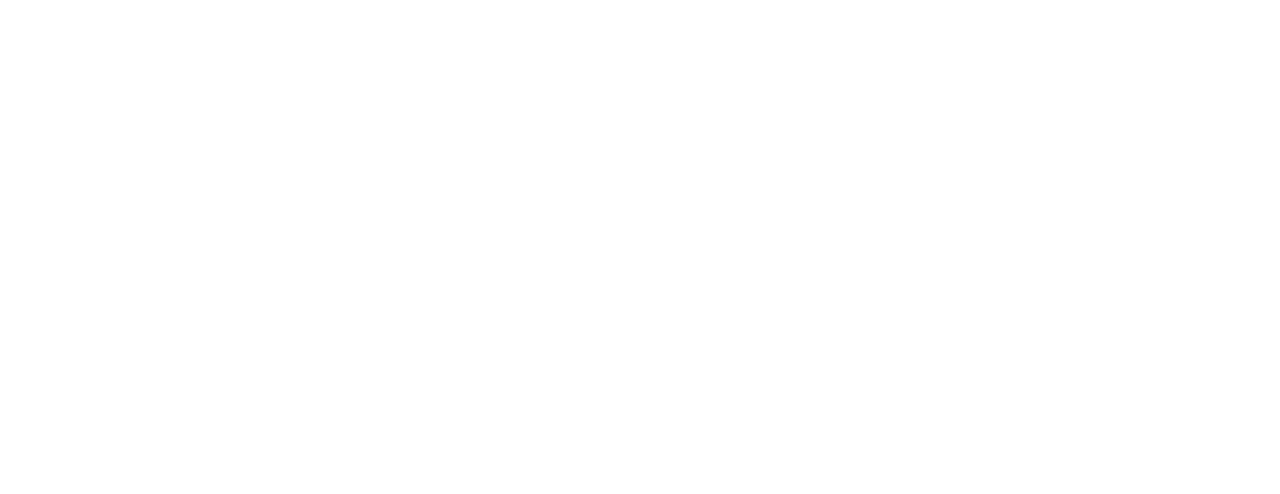
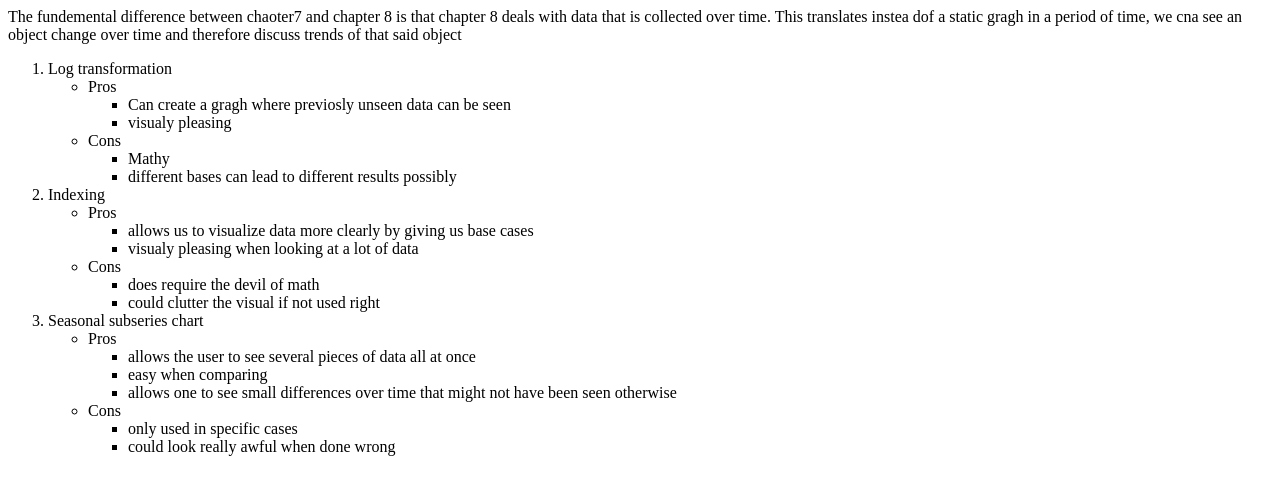
Before and after one commit to zaiscott/ChangesHW, a plain HTML site: page index.html in a window 1280 px wide. Drawn offline with Linux system fonts and the light colour scheme.

Commit message:
Update index.html

```diff
--- a/index.html
+++ b/index.html
@@ -1,9 +1,65 @@
 <html>
 <body>
-<p>
+
+   <p>The fundemental difference between chaoter7 and chapter 8 is that chapter 8 deals with data that is collected over time. This translates instea dof a static gragh in a period of time, we cna see an object change over time and therefore discuss trends of that said object </p>
+
+
+        <ol>
+            <li>Log transformation</li>
+            <ul>
+                <li>Pros</li>
+                <ul>
+                    <li> Can create a gragh where previosly unseen data can be seen</li>
+                    <li> visualy pleasing</li>
+                </ul>
+                <li>Cons</li>
+                <ul>
+                    <li> Mathy</li>
+                    <li> different bases can lead to different results possibly</li>
+                </ul>
+            </ul>
+            <li> Indexing</li>
+            <ul>
+                <li>Pros</li>
+                <ul>
+                    <li> allows us to visualize data more clearly by giving us base cases</li>
+                    <li> visualy pleasing when looking at a lot of data</li>
+                </ul>
+                <li>Cons</li>
+                <ul>
+                    <li> does require the devil of math</li>
+                    <li> could clutter the visual if not used right</li>
+                </ul>
+            </ul>
+            <li> Seasonal subseries chart </li>
+            <ul>
+                <li>Pros</li>
+                <ul>
+                    <li> allows the user to see several pieces of data all at once</li>
+                    <li> easy when comparing</li>
+                    <li> allows one to see small differences over time that might not have been seen otherwise</li>
+                </ul>
+                <li>Cons</li>
+                <ul>
+                    <li> only used in specific cases</li>
+                    <li> could look really awful when done wrong</li>
+                </ul>
+            </ul>
+        </ol>
 
 
 
-</p>
+
+
+
+
+
+
+
+
+
+
+
+
 </body>
 </html>
```
